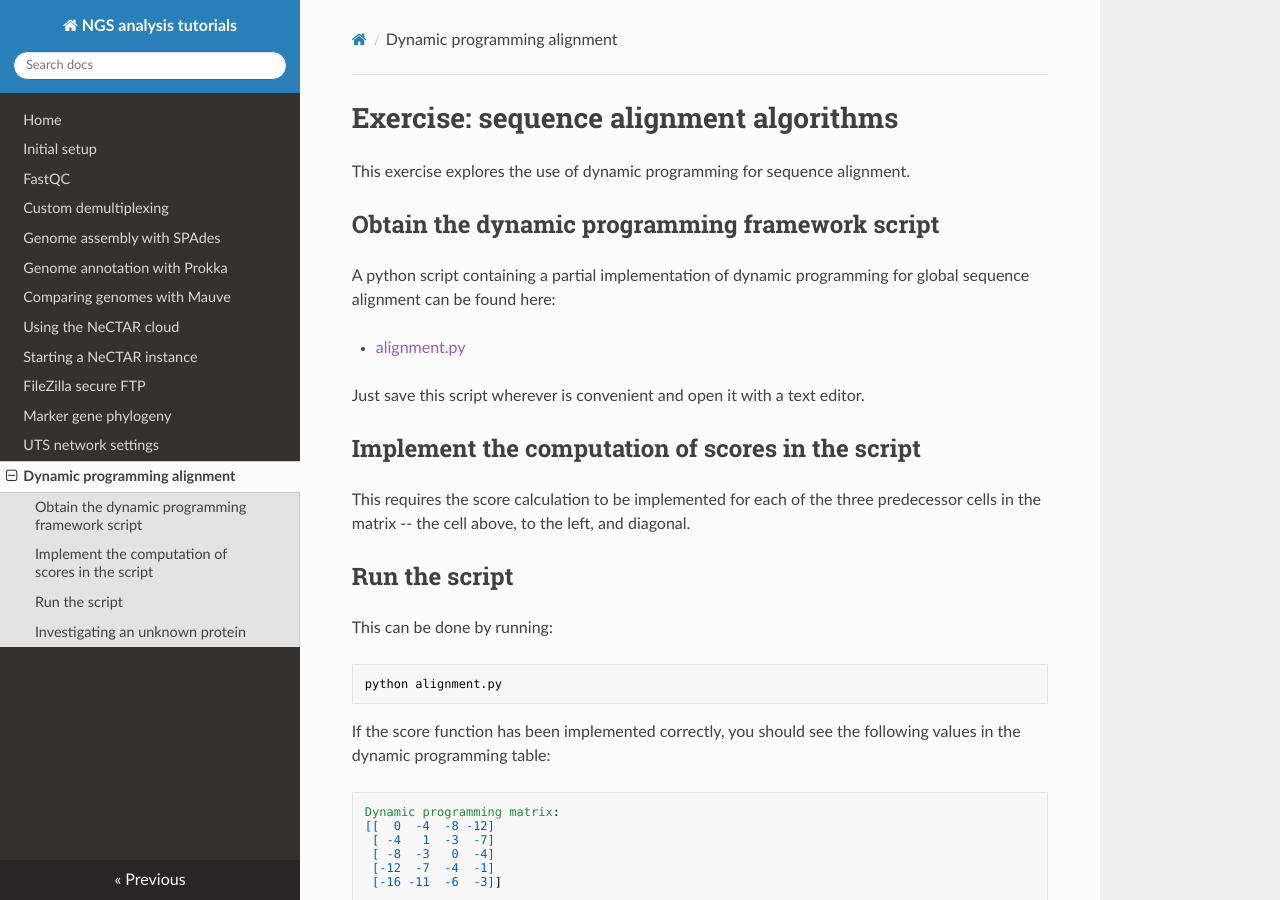
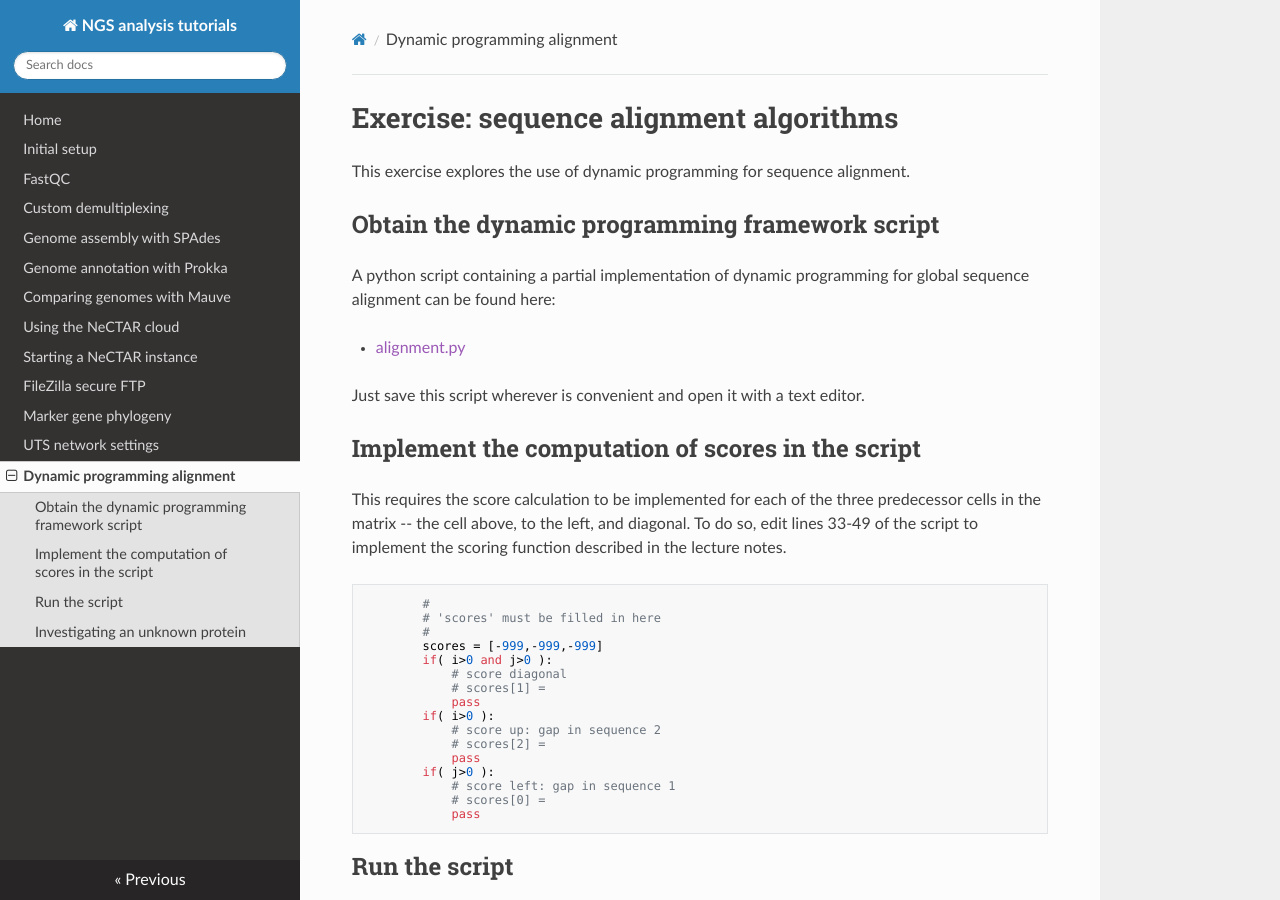
Before and after one commit to koadman/platypusfarm, an MkDocs documentation site: the page built from platypusfarm/docs/alignment.md, in a window 1280 px wide and 900 px high. Built offline with MkDocs 1.6.1, drawn with Linux system fonts in a browser that asks for light colours; nearby versions of some CDN libraries; old or Windows-style settings are respelled for this version of MkDocs.

Commit message:
adding more detailed comments

````diff
--- a/platypusfarm/docs/alignment.md
+++ b/platypusfarm/docs/alignment.md
@@ -13,6 +13,26 @@ Just save this script wherever is convenient and open it with a text editor.
 ## Implement the computation of scores in the script
 
 This requires the score calculation to be implemented for each of the three predecessor cells in the matrix -- the cell above, to the left, and diagonal.
+To do so, edit lines 33-49 of the script to implement the scoring function described in the lecture notes.
+
+```
+        #
+        # 'scores' must be filled in here
+        #
+        scores = [-999,-999,-999]
+        if( i>0 and j>0 ):
+            # score diagonal
+            # scores[1] =
+            pass
+        if( i>0 ):
+            # score up: gap in sequence 2
+            # scores[2] =
+            pass
+        if( j>0 ):
+            # score left: gap in sequence 1
+            # scores[0] =
+            pass
+```
 
 ## Run the script
 
````
Also changed, not shown: 1 other file.
